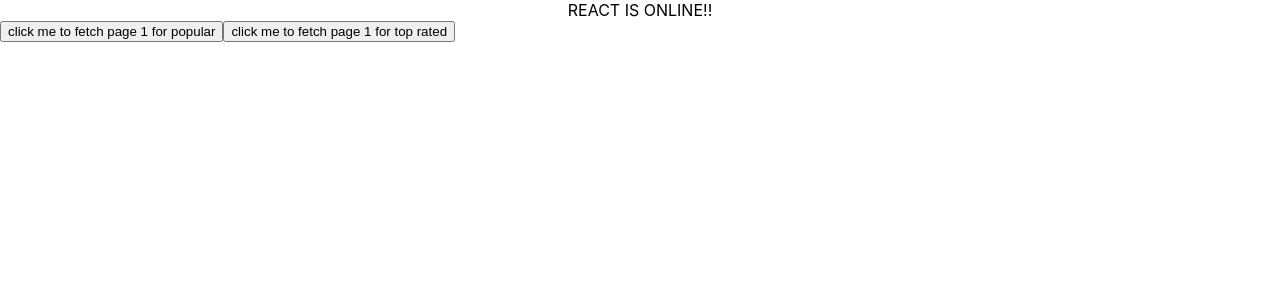
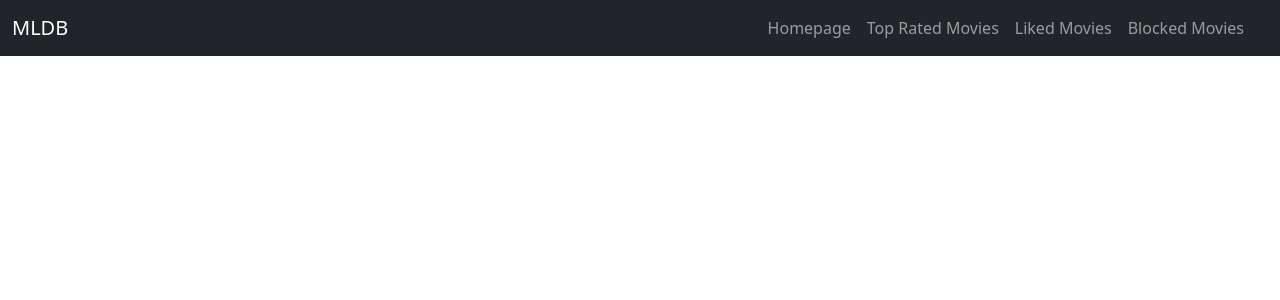
Before and after one commit to LunaHuang123/movie_list_app, a React (Create React App) app in the folder movie_list/: page / in a window 1280 px wide. Shown: the top 300 px of the page. Built offline with nearby package versions, Linux system fonts and the light colour scheme.

Commit message:
initial commit

```diff
--- a/movie_list/package.json
+++ b/movie_list/package.json
@@ -7,10 +7,14 @@
     "@testing-library/react": "^13.4.0",
     "@testing-library/user-event": "^13.5.0",
     "axios": "^0.27.2",
+    "bootstrap": "^5.2.1",
+    "node": "^18.9.1",
     "react": "^18.2.0",
+    "react-bootstrap": "^2.5.0",
     "react-dom": "^18.2.0",
     "react-redux": "^8.0.2",
     "react-router": "^6.4.1",
+    "react-router-bootstrap": "^0.26.2",
     "react-router-dom": "^6.4.1",
     "react-scripts": "4.0.3",
     "redux": "^4.2.0",
--- a/movie_list/src/App.js
+++ b/movie_list/src/App.js
@@ -1,11 +1,13 @@
+import { BrowserRouter as Router } from 'react-router-dom';
 import './App.css';
-import fetchNewPopularPage from './actionCreators/popular_pages_action_creator';
-import { fetchSaveTopRatedPage } from './actionCreators/topRatedPageActionCreator';
+import Sidebar from './components/sidebar/sidebar';
 
 function App() {
   return (
     <div className="App">
-      REACT IS ONLINE!!
+      <Router>
+        <Sidebar/>
+      </Router>
     </div>
   );
 }
--- /dev/null
+++ b/movie_list/src/components/sidebar/sidebar.jsx
@@ -0,0 +1,47 @@
+import React from 'react';
+import Container from 'react-bootstrap/Container';
+import Nav from 'react-bootstrap/Nav';
+import Navbar from 'react-bootstrap/Navbar';
+import Offcanvas from 'react-bootstrap/Offcanvas';
+import { LinkContainer } from 'react-router-bootstrap';
+
+
+export default function Sidebar() {
+  // Container fluid width:100% at all break point
+  return (
+    <Navbar bg='dark' variant='dark' expand={'md'} className='mb-3'>
+      <Container fluid>
+        <Navbar.Toggle aria-controls = 'offcanvasNavbar-expand' />
+        <Navbar.Brand>MLDB</Navbar.Brand>
+        <Navbar.Offcanvas
+          id='offcanvasNavbar-expand'
+          arial-labelledby='offcanvasNavbarLabel-expand'
+          placement='start'
+        >
+          <Offcanvas.Header closeButton>
+            <Offcanvas.Title id='offcanvasNavbarLabel-expand'>
+              MLDB
+            </Offcanvas.Title>
+          </Offcanvas.Header>
+          <Offcanvas.Body>
+            <Nav className='justify-content-end flex-grow-1 pe-3'>
+              <LinkContainer to='/homepage'>
+                <Nav.Link>Homepage</Nav.Link>
+              </LinkContainer>
+              <LinkContainer to='/top_rated'>
+                <Nav.Link>Top Rated Movies</Nav.Link>
+              </LinkContainer>
+              <LinkContainer to='/liked_movies'>
+                <Nav.Link>Liked Movies</Nav.Link>
+              </LinkContainer>
+              <LinkContainer to='/blocked_movies'>
+                <Nav.Link>Blocked Movies</Nav.Link>
+              </LinkContainer>
+            </Nav>
+          </Offcanvas.Body>
+
+        </Navbar.Offcanvas>
+      </Container>
+    </Navbar>
+  )
+};
--- a/movie_list/src/index.js
+++ b/movie_list/src/index.js
@@ -1,29 +1,20 @@
 import React from 'react';
 import ReactDOM from 'react-dom/client';
 import './index.css';
+import 'bootstrap/dist/css/bootstrap.min.css';
 import App from './App';
 import reportWebVitals from './reportWebVitals';
 import { Provider } from 'react-redux';
 import configureStore from './store/store';
-import { fetchSaveMovie } from './actionCreators/movieDetailsActionCreator';
-import { fetchSaveTopRatedPage } from './actionCreators/topRatedPageActionCreator';
-import fetchNewPopularPage from './actionCreators/popular_pages_action_creator';
-import axios from 'axios';
+
 
 
 const root = ReactDOM.createRoot(document.getElementById('root'));
 const store = configureStore();
-window.axios = axios;
-window.getState = store.getState;
-window.dispatch = store.dispatch;
-window.fetchPopularPage = fetchNewPopularPage();
-window.fetchTopRatedPage = fetchSaveTopRatedPage();
 root.render(
   <React.StrictMode>
     <Provider store={store}>
       <App />
-      <button onClick={()=>store.dispatch(fetchNewPopularPage(1))}>click me to fetch page 1 for popular</button>
-      <button onClick={()=>store.dispatch(fetchSaveTopRatedPage(1))}>click me to fetch page 1 for top rated</button>
     </Provider>
   </React.StrictMode>
 );
```
Also changed, not shown: 1 other file (tests, documents, lock files or other folders).
